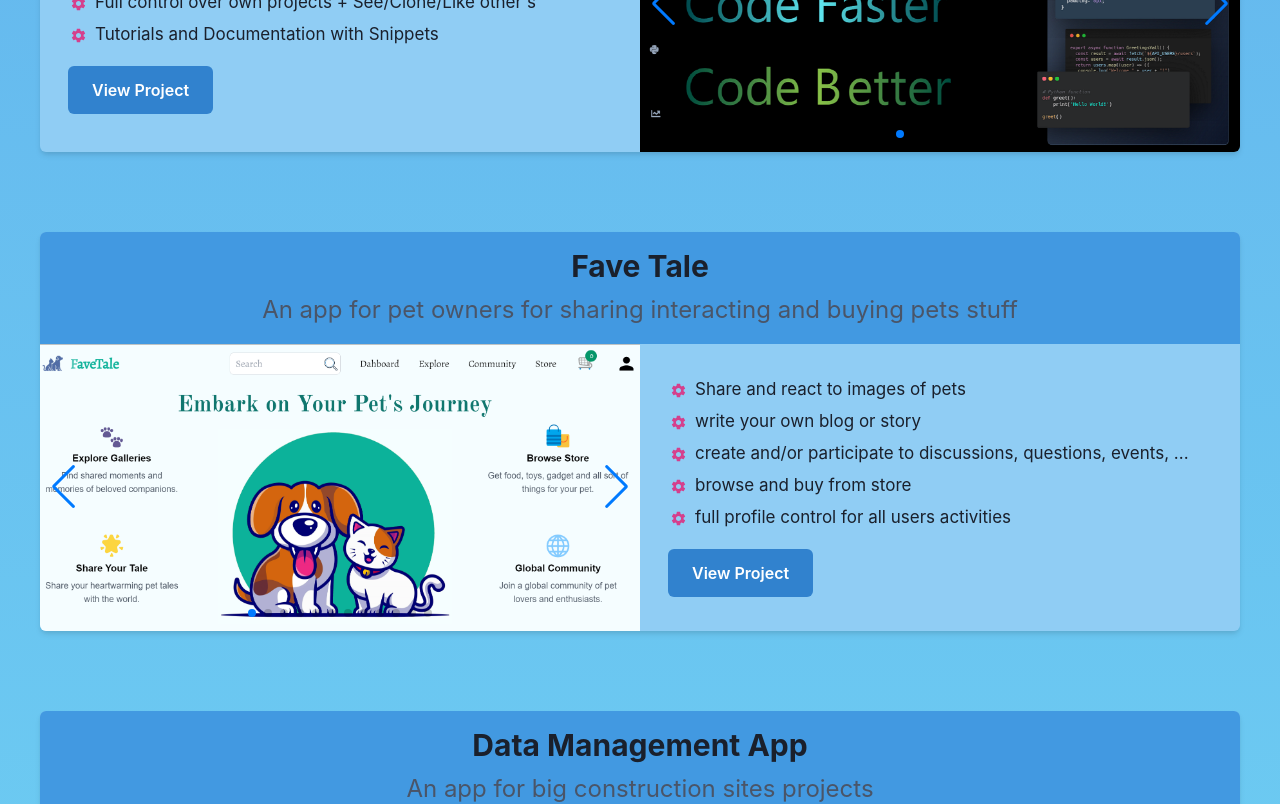
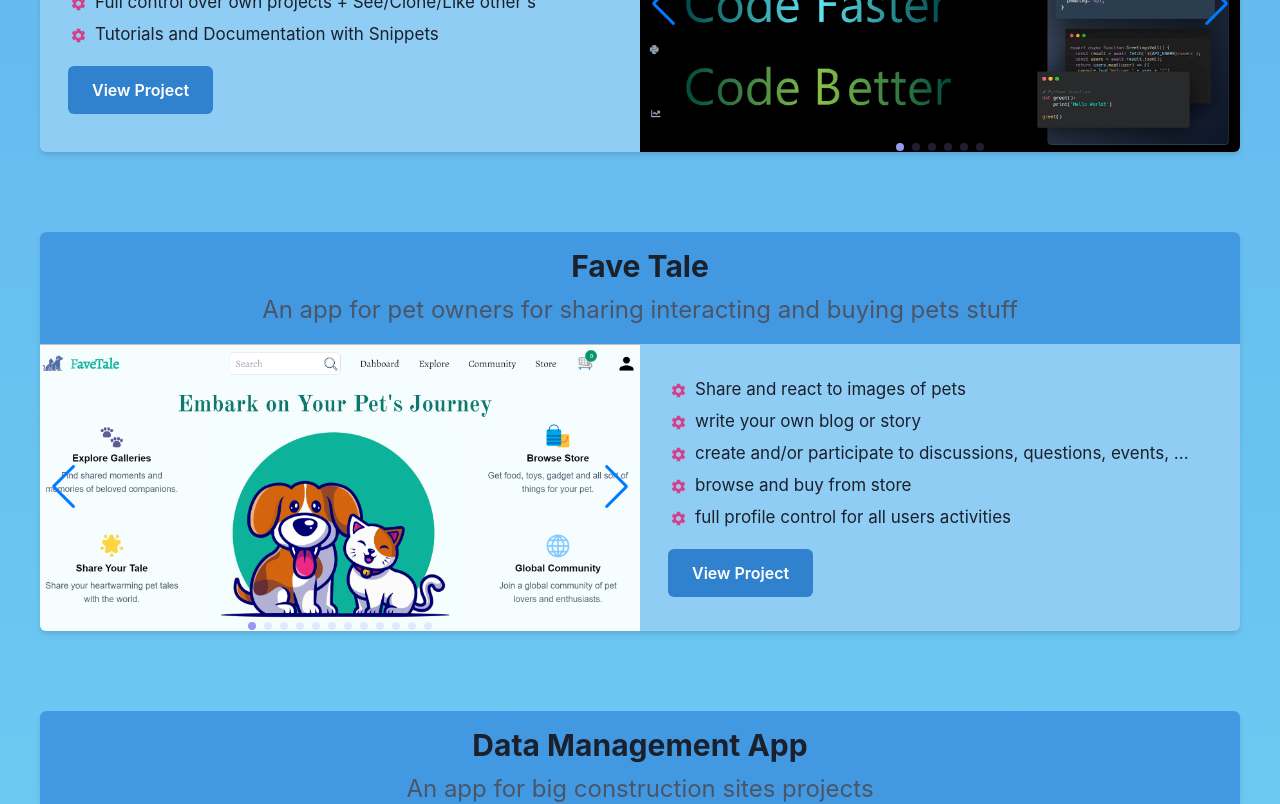
Before and after one commit to tahasama/myPortfolio, a React (Create React App) app: page / in a window 1280 px wide. Shown: the part 2700-3504 px from the top of the page. Built offline with nearby package versions, Linux system fonts and the light colour scheme; no server answers.

Commit message:
fix swiper pagination overlap with video

```diff
--- a/src/components/styles.css
+++ b/src/components/styles.css
@@ -4,3 +4,13 @@
   justify-content: center;
   /* height: '9%';  */
 }
+.swiper-pagination {
+  position: absolute;
+  /* background-color: rgb(225, 20, 20); */
+  opacity: 1;
+  margin-bottom: -13px;
+  /* display: none; */
+}
+.swiper-pagination-bullet {
+  background-color: rgb(153, 153, 244);
+}
```
